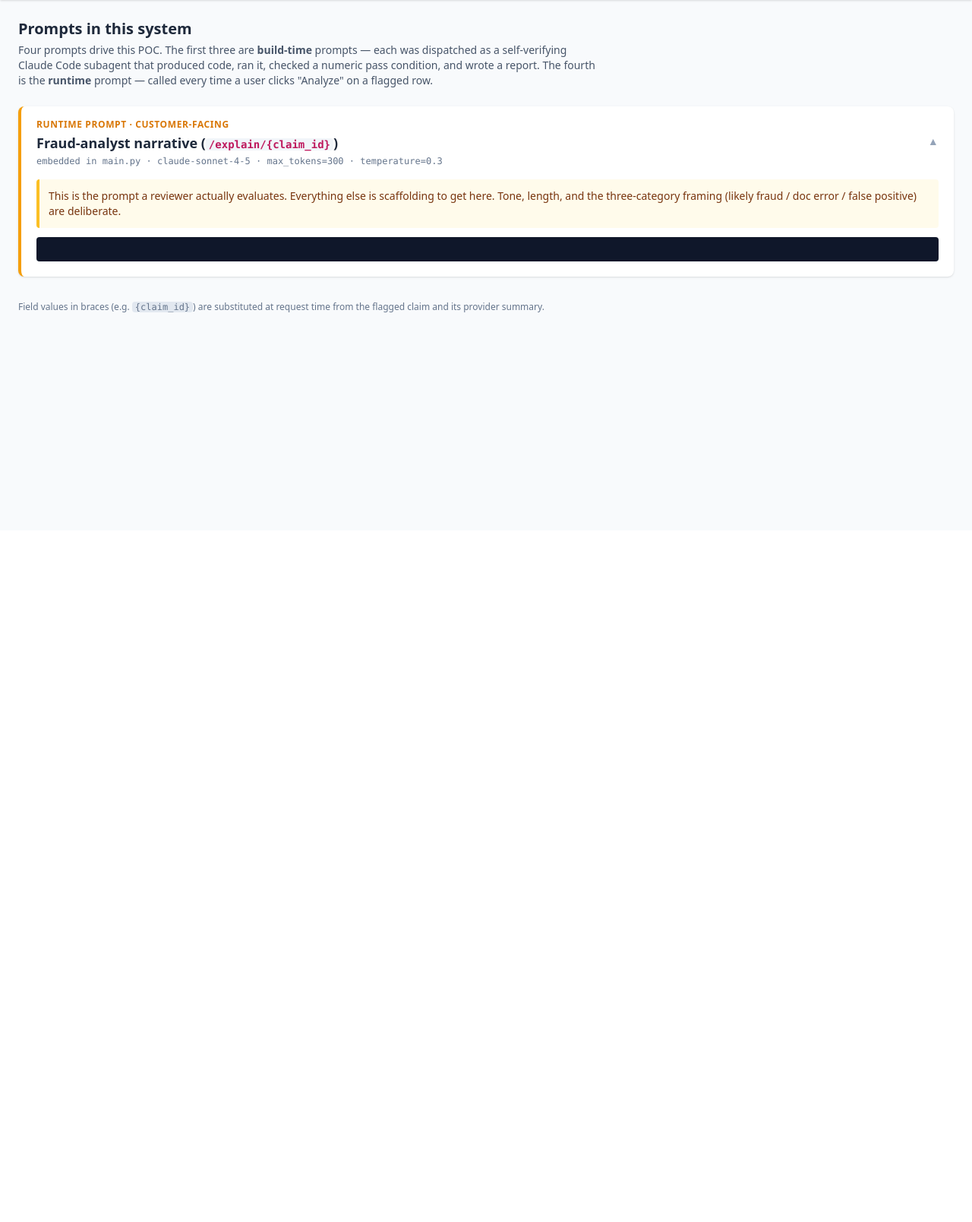
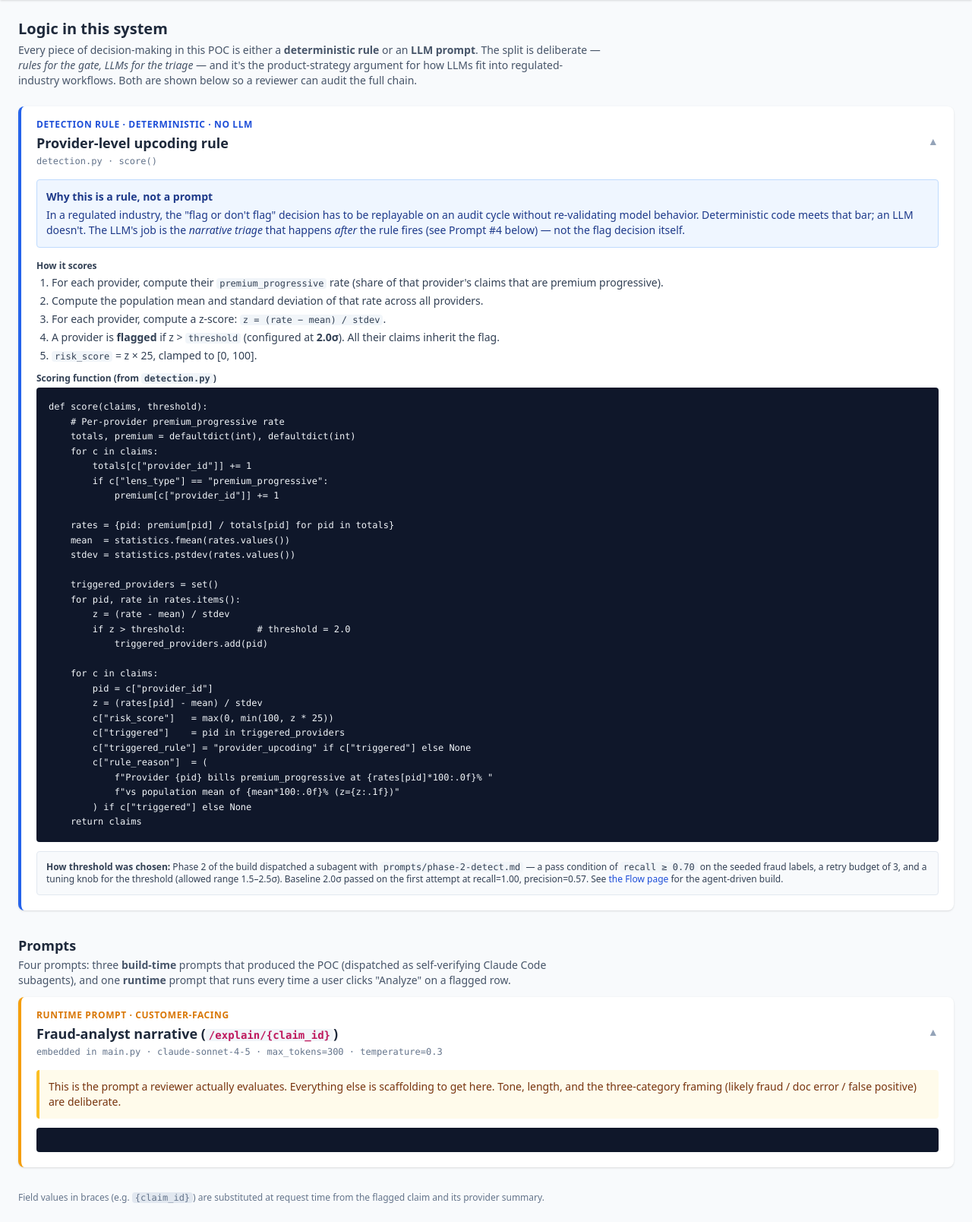
Before and after one commit to wildblue-ai/claims-fraud-llm-check, a FastAPI app: template templates/prompts.html in a window 1280 px wide. Shown: the part 102-1710 px from the top of the page at 76% size. Before the commit the page ends 513 px from the top, so only its background shows below. Run offline with FastAPI, Linux system fonts and the light colour scheme; the template is opened without the code that fills it, so the values that code supplies are empty; parts of the project's set-up code (start-up, migrations or seed data) failed here and were passed over; some libraries are stand-ins or nearby versions.

Commit message:
Surface the detection rule alongside the LLM receipts
Reviewers should be able to audit every decision in this POC —
not just the LLM output. Two changes:

1. Expanded-row receipts now start with "See the rule that fired"
   (blue, labeled "deterministic · no LLM"), showing the specific
   provider_premium_rate, population mean/stdev, z-score, threshold,
   and the claim's resulting risk_score and triggered_rule — plus a
   simplified excerpt of detection.py's scoring function. The
   existing Claude prompt + raw response receipts are renumbered 2
   and 3 so the chronology reads rule → prompt → response.

2. /prompts page renamed section heading to "Logic" and added a
   "Detection rule (deterministic)" card at the top with the
   "rules for the gate, LLMs for the triage" framing and the
   actual score() function from detection.py.

Makes the product argument from /product concretely verifiable —
not just asserted.

Co-Authored-By: Claude Opus 4.7 (1M context) <noreply@anthropic.com>

```diff
--- a/main.py
+++ b/main.py
@@ -1,6 +1,7 @@
 """Insurance Fraud Detection POC — FastAPI app."""
 from __future__ import annotations
 
+import html as html_lib
 import json
 from collections import defaultdict
 from pathlib import Path
@@ -63,6 +64,18 @@ for c in _claims_list:
         _pop_counts[lt] += 1
 _total = sum(_pop_counts.values()) or 1
 population_lens_pct = {lt: 100 * _pop_counts[lt] / _total for lt in LENS_TYPES}
+
+# Population stats on provider-level premium_progressive rate (what the rule uses)
+import statistics as _stats
+
+_provider_premium_rates = [
+    s["lens_pct"]["premium_progressive"] / 100.0 for s in provider_summary.values()
+]
+population_premium_mean = _stats.fmean(_provider_premium_rates) if _provider_premium_rates else 0.0
+population_premium_stdev = (
+    _stats.pstdev(_provider_premium_rates) if len(_provider_premium_rates) > 1 else 0.0
+)
+DETECTION_THRESHOLD_SIGMA = 2.0  # must match detection.py's chosen threshold
 
 explanation_cache: dict[str, str] = {}
 
@@ -312,24 +325,173 @@ def _build_explain_html(claim_id: str) -> str:
         provider_total_billed=psum["total_billed"],
     )
 
+    model_name = "claude-sonnet-4-5"
+    max_tokens = 300
+    temperature = 0.3
+
     response = client.messages.create(
-        model="claude-sonnet-4-5",
-        max_tokens=300,
-        temperature=0.3,
+        model=model_name,
+        max_tokens=max_tokens,
+        temperature=temperature,
         messages=[{"role": "user", "content": prompt}],
     )
     text = response.content[0].text
 
+    input_tokens = getattr(response.usage, "input_tokens", "?")
+    output_tokens = getattr(response.usage, "output_tokens", "?")
+    stop_reason = getattr(response, "stop_reason", "?")
+
     narrative = (
         '<div class="bg-amber-50 border-l-4 border-amber-400 p-4 my-2 rounded">'
         '<div class="text-xs uppercase tracking-wide text-amber-700 mb-1 font-semibold">AI Fraud Analyst Review</div>'
-        f'<p class="text-gray-800">{text}</p>'
+        f'<p class="text-gray-800">{html_lib.escape(text)}</p>'
         "</div>"
     )
+    rule_receipt = _render_rule_receipt(claim)
+    receipts = _render_receipts(
+        prompt=prompt,
+        raw_response=text,
+        model=model_name,
+        max_tokens=max_tokens,
+        temperature=temperature,
+        input_tokens=input_tokens,
+        output_tokens=output_tokens,
+        stop_reason=stop_reason,
+    )
     profile = _render_provider_profile(claim["provider_id"], claim_id)
-    html = narrative + profile
+    html = narrative + rule_receipt + receipts + profile
     explanation_cache[claim_id] = html
     return html
+
+
+def _render_rule_receipt(claim: dict) -> str:
+    """Expandable card showing the deterministic rule that fired. Not an LLM call."""
+    pid = claim["provider_id"]
+    psum = provider_summary.get(pid, {})
+    rate = psum.get("lens_pct", {}).get("premium_progressive", 0) / 100.0
+    mean = population_premium_mean
+    stdev = population_premium_stdev
+    z = (rate - mean) / stdev if stdev > 0 else 0.0
+    risk = int(round(max(0.0, min(100.0, z * 25.0))))
+    triggered = bool(claim.get("triggered"))
+    triggered_rule = claim.get("triggered_rule") or "—"
+    rule_reason = claim.get("rule_reason") or "—"
+
+    verdict_cls = "text-red-700" if triggered else "text-slate-500"
+    verdict_label = "TRIGGERED" if triggered else "not triggered"
+
+    code_excerpt = '''# detection.py — simplified
+rates = {pid: premium_count[pid] / claim_count[pid] for pid in providers}
+mean  = fmean(rates.values())
+stdev = pstdev(rates.values())
+
+for pid, rate in rates.items():
+    z = (rate - mean) / stdev
+    triggered = z > THRESHOLD          # THRESHOLD = 2.0 σ
+    risk_score = clamp(z * 25, 0, 100) # scale z to 0-100 cap'''
+
+    return f'''
+<div class="my-3">
+  <details class="bg-blue-50 border border-blue-200 rounded group">
+    <summary class="cursor-pointer px-3 py-2 text-xs font-semibold text-blue-900 flex items-center justify-between select-none">
+      <span class="flex items-center gap-2">
+        <span class="inline-block w-4 h-4 rounded-full bg-blue-600 text-white text-center text-[10px] leading-4 font-bold">1</span>
+        See the rule that fired for this claim
+        <span class="ml-1 text-[10px] text-blue-700 bg-blue-100 px-1.5 py-0.5 rounded font-normal normal-case">deterministic · no LLM</span>
+      </span>
+      <span class="text-blue-400 text-[10px] group-open:rotate-180 transition-transform">▼</span>
+    </summary>
+    <div class="px-3 pb-3">
+      <div class="text-[11px] text-slate-600 mb-2">Flagging is handled by a statistical rule in <code class="font-mono bg-white px-1 rounded border border-blue-200">detection.py</code> — not a prompt. This keeps the fraud/not-fraud decision auditable.</div>
+
+      <div class="grid grid-cols-2 gap-3 text-xs">
+        <div class="bg-white border border-blue-200 rounded p-3">
+          <div class="text-[10px] uppercase tracking-wider text-blue-700 font-semibold mb-1">Inputs observed</div>
+          <table class="w-full font-mono text-[11px] text-slate-700">
+            <tr><td class="py-0.5 pr-2">provider_id</td><td>{pid}</td></tr>
+            <tr><td class="py-0.5 pr-2">provider_premium_rate</td><td>{rate*100:.0f}%</td></tr>
+            <tr><td class="py-0.5 pr-2">population_mean</td><td>{mean*100:.1f}%</td></tr>
+            <tr><td class="py-0.5 pr-2">population_stdev</td><td>{stdev*100:.1f}pp</td></tr>
+            <tr><td class="py-0.5 pr-2">z_score</td><td class="font-semibold">{z:+.2f}</td></tr>
+            <tr><td class="py-0.5 pr-2">threshold</td><td>{DETECTION_THRESHOLD_SIGMA} σ</td></tr>
+          </table>
+        </div>
+        <div class="bg-white border border-blue-200 rounded p-3">
+          <div class="text-[10px] uppercase tracking-wider text-blue-700 font-semibold mb-1">Output written to claims_scored.json</div>
+          <table class="w-full font-mono text-[11px] text-slate-700">
+            <tr><td class="py-0.5 pr-2">triggered</td><td class="font-semibold {verdict_cls}">{verdict_label}</td></tr>
+            <tr><td class="py-0.5 pr-2">triggered_rule</td><td>{html_lib.escape(str(triggered_rule))}</td></tr>
+            <tr><td class="py-0.5 pr-2">risk_score</td><td class="font-semibold">{risk}/100</td></tr>
+          </table>
+          <div class="mt-2 text-[11px] text-slate-600 leading-relaxed">
+            <span class="font-semibold">rule_reason:</span> {html_lib.escape(str(rule_reason))}
+          </div>
+        </div>
+      </div>
+
+      <div class="mt-3">
+        <div class="text-[10px] uppercase tracking-wider text-blue-700 font-semibold mb-1">Scoring logic (excerpt from detection.py)</div>
+        <pre class="bg-slate-900 text-slate-100 text-[11px] leading-relaxed p-3 rounded overflow-x-auto whitespace-pre">{html_lib.escape(code_excerpt)}</pre>
+      </div>
+    </div>
+  </details>
+</div>
+'''
+
+
+def _render_receipts(
+    prompt: str,
+    raw_response: str,
+    model: str,
+    max_tokens: int,
+    temperature: float,
+    input_tokens,
+    output_tokens,
+    stop_reason: str,
+) -> str:
+    """Inline expandable 'show the receipts' sections — exact prompt + raw response."""
+    esc_prompt = html_lib.escape(prompt)
+    esc_response = html_lib.escape(raw_response)
+    return f'''
+<div class="my-3 grid gap-2">
+  <details class="bg-slate-50 border border-slate-200 rounded group">
+    <summary class="cursor-pointer px-3 py-2 text-xs font-semibold text-slate-700 flex items-center justify-between select-none">
+      <span class="flex items-center gap-2">
+        <span class="inline-block w-4 h-4 rounded-full bg-slate-500 text-white text-center text-[10px] leading-4 font-bold">2</span>
+        See the exact prompt Claude received
+        <span class="ml-1 text-[10px] text-slate-600 bg-slate-200 px-1.5 py-0.5 rounded font-normal normal-case">LLM input</span>
+      </span>
+      <span class="text-slate-400 text-[10px] group-open:rotate-180 transition-transform">▼</span>
+    </summary>
+    <div class="px-3 pb-3">
+      <div class="text-[11px] text-slate-500 mb-1">Substituted for this specific claim — not the template.</div>
+      <pre class="bg-white border border-slate-200 rounded p-3 text-[11px] leading-relaxed text-slate-800 whitespace-pre-wrap overflow-x-auto">{esc_prompt}</pre>
+    </div>
+  </details>
+
+  <details class="bg-slate-50 border border-slate-200 rounded group">
+    <summary class="cursor-pointer px-3 py-2 text-xs font-semibold text-slate-700 flex items-center justify-between select-none">
+      <span class="flex items-center gap-2">
+        <span class="inline-block w-4 h-4 rounded-full bg-slate-500 text-white text-center text-[10px] leading-4 font-bold">3</span>
+        See the raw response from Claude
+        <span class="ml-1 text-[10px] text-slate-600 bg-slate-200 px-1.5 py-0.5 rounded font-normal normal-case">LLM output</span>
+      </span>
+      <span class="text-slate-400 text-[10px] group-open:rotate-180 transition-transform">▼</span>
+    </summary>
+    <div class="px-3 pb-3">
+      <div class="text-[11px] text-slate-500 mb-1 flex flex-wrap gap-x-4 gap-y-1">
+        <span><span class="font-semibold">Model:</span> {html_lib.escape(model)}</span>
+        <span><span class="font-semibold">max_tokens:</span> {max_tokens}</span>
+        <span><span class="font-semibold">temperature:</span> {temperature}</span>
+        <span><span class="font-semibold">input tokens:</span> {input_tokens}</span>
+        <span><span class="font-semibold">output tokens:</span> {output_tokens}</span>
+        <span><span class="font-semibold">stop reason:</span> {html_lib.escape(str(stop_reason))}</span>
+      </div>
+      <pre class="bg-white border border-slate-200 rounded p-3 text-[11px] leading-relaxed text-slate-800 whitespace-pre-wrap overflow-x-auto">{esc_response}</pre>
+    </div>
+  </details>
+</div>
+'''
 
 
 @app.get("/explain/{claim_id}", response_class=HTMLResponse)
--- a/templates/prompts.html
+++ b/templates/prompts.html
@@ -21,9 +21,80 @@
 
   <main class="max-w-7xl mx-auto p-6">
     <div class="mb-6">
-      <h2 class="text-xl font-semibold text-slate-800">Prompts in this system</h2>
+      <h2 class="text-xl font-semibold text-slate-800">Logic in this system</h2>
       <p class="text-sm text-slate-600 mt-1 max-w-3xl">
-        Four prompts drive this POC. The first three are <strong>build-time</strong> prompts — each was dispatched as a self-verifying Claude Code subagent that produced code, ran it, checked a numeric pass condition, and wrote a report. The fourth is the <strong>runtime</strong> prompt — called every time a user clicks "Analyze" on a flagged row.
+        Every piece of decision-making in this POC is either a <strong>deterministic rule</strong> or an <strong>LLM prompt</strong>. The split is deliberate — <em>rules for the gate, LLMs for the triage</em> — and it's the product-strategy argument for how LLMs fit into regulated-industry workflows. Both are shown below so a reviewer can audit the full chain.
+      </p>
+    </div>
+
+    <!-- Detection rule (deterministic) -->
+    <section class="mb-8">
+      <details class="bg-white rounded-lg shadow border-l-4 border-blue-600 group" open>
+        <summary class="cursor-pointer px-5 py-4 flex items-center justify-between select-none">
+          <div>
+            <div class="text-xs uppercase tracking-wider text-blue-700 font-semibold">Detection rule · deterministic · no LLM</div>
+            <div class="text-lg font-semibold text-slate-800 mt-0.5">Provider-level upcoding rule</div>
+            <div class="text-xs font-mono text-slate-500 mt-0.5">detection.py · <code>score()</code></div>
+          </div>
+          <span class="text-slate-400 text-sm group-open:rotate-180 transition-transform">▼</span>
+        </summary>
+        <div class="px-5 pb-5">
+          <div class="bg-blue-50 border border-blue-200 p-3 rounded text-sm text-blue-900 mb-4">
+            <div class="font-semibold mb-1">Why this is a rule, not a prompt</div>
+            In a regulated industry, the "flag or don't flag" decision has to be replayable on an audit cycle without re-validating model behavior. Deterministic code meets that bar; an LLM doesn't. The LLM's job is the <em>narrative triage</em> that happens <em>after</em> the rule fires (see Prompt #4 below) — not the flag decision itself.
+          </div>
+
+          <div class="text-xs font-semibold text-slate-700 mb-1">How it scores</div>
+          <ol class="text-sm text-slate-700 list-decimal pl-5 space-y-1 mb-3">
+            <li>For each provider, compute their <code class="bg-slate-100 px-1 rounded text-xs">premium_progressive</code> rate (share of that provider's claims that are premium progressive).</li>
+            <li>Compute the population mean and standard deviation of that rate across all providers.</li>
+            <li>For each provider, compute a z-score: <code class="bg-slate-100 px-1 rounded text-xs">z = (rate − mean) / stdev</code>.</li>
+            <li>A provider is <strong>flagged</strong> if z &gt; <code class="bg-slate-100 px-1 rounded text-xs">threshold</code> (configured at <strong>2.0σ</strong>). All their claims inherit the flag.</li>
+            <li><code class="bg-slate-100 px-1 rounded text-xs">risk_score</code> = z × 25, clamped to [0, 100].</li>
+          </ol>
+
+          <div class="text-xs font-semibold text-slate-700 mb-1">Scoring function (from <code class="font-mono bg-slate-100 px-1 rounded">detection.py</code>)</div>
+          <pre class="bg-slate-900 text-slate-100 text-xs leading-relaxed p-4 rounded overflow-x-auto whitespace-pre">def score(claims, threshold):
+    # Per-provider premium_progressive rate
+    totals, premium = defaultdict(int), defaultdict(int)
+    for c in claims:
+        totals[c["provider_id"]] += 1
+        if c["lens_type"] == "premium_progressive":
+            premium[c["provider_id"]] += 1
+
+    rates = {pid: premium[pid] / totals[pid] for pid in totals}
+    mean  = statistics.fmean(rates.values())
+    stdev = statistics.pstdev(rates.values())
+
+    triggered_providers = set()
+    for pid, rate in rates.items():
+        z = (rate - mean) / stdev
+        if z > threshold:             # threshold = 2.0
+            triggered_providers.add(pid)
+
+    for c in claims:
+        pid = c["provider_id"]
+        z = (rates[pid] - mean) / stdev
+        c["risk_score"]   = max(0, min(100, z * 25))
+        c["triggered"]    = pid in triggered_providers
+        c["triggered_rule"] = "provider_upcoding" if c["triggered"] else None
+        c["rule_reason"]  = (
+            f"Provider {pid} bills premium_progressive at {rates[pid]*100:.0f}% "
+            f"vs population mean of {mean*100:.0f}% (z={z:.1f})"
+        ) if c["triggered"] else None
+    return claims</pre>
+
+          <div class="mt-3 bg-slate-50 border border-slate-200 p-3 rounded text-xs text-slate-700">
+            <span class="font-semibold">How threshold was chosen:</span> Phase 2 of the build dispatched a subagent with <code class="bg-slate-100 px-1 rounded">prompts/phase-2-detect.md</code> — a pass condition of <code class="bg-slate-100 px-1 rounded">recall ≥ 0.70</code> on the seeded fraud labels, a retry budget of 3, and a tuning knob for the threshold (allowed range 1.5–2.5σ). Baseline 2.0σ passed on the first attempt at recall=1.00, precision=0.57. See <a href="/flow" class="text-blue-700 hover:text-blue-900">the Flow page</a> for the agent-driven build.
+          </div>
+        </div>
+      </details>
+    </section>
+
+    <div class="mb-3">
+      <h3 class="text-lg font-semibold text-slate-800">Prompts</h3>
+      <p class="text-sm text-slate-600 mt-0.5 max-w-3xl">
+        Four prompts: three <strong>build-time</strong> prompts that produced the POC (dispatched as self-verifying Claude Code subagents), and one <strong>runtime</strong> prompt that runs every time a user clicks "Analyze" on a flagged row.
       </p>
     </div>
 
```
